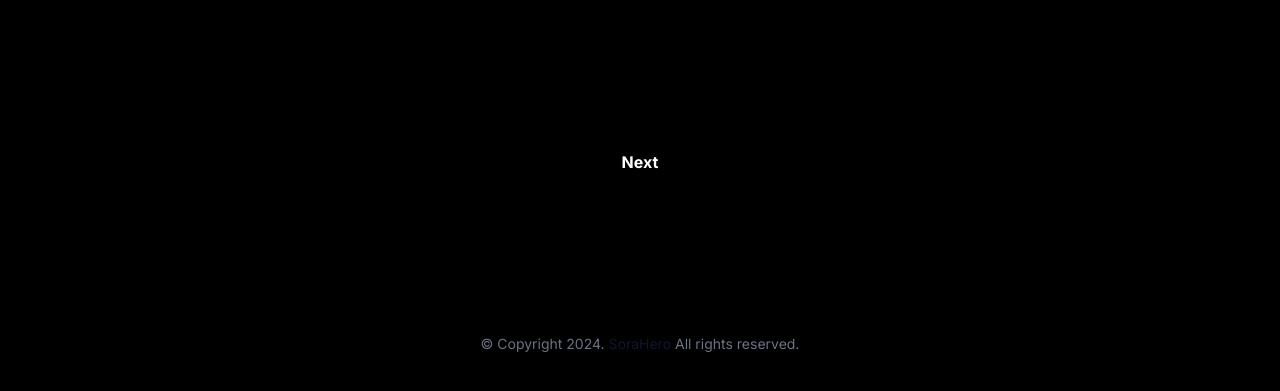
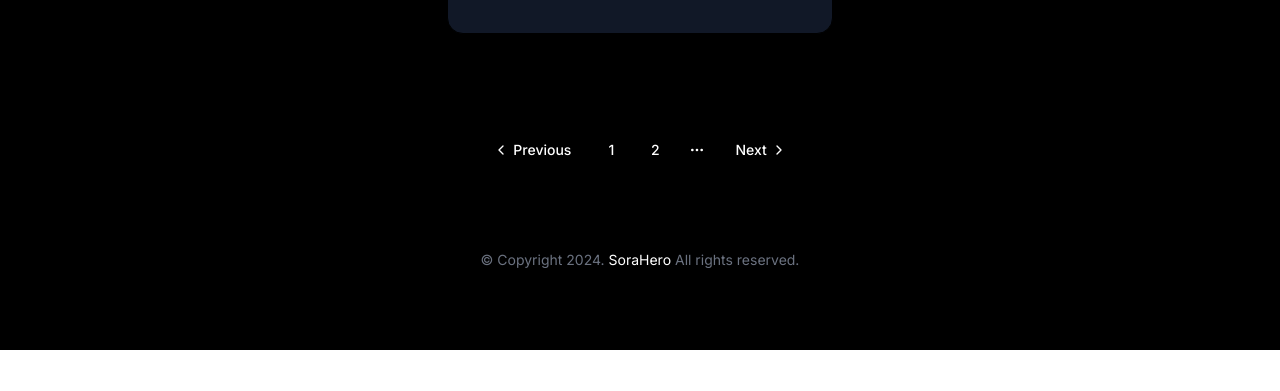
Before and after one commit to LeedwA/sora-hero-app, a Next.js app: page / in a window 1280 px wide. Shown: the part 1949-2340 px from the top of the page. After the commit the page ends 2299 px from the top, so only its background shows below. Built offline with nearby package versions, Linux system fonts and the light colour scheme.

Commit message:
update ui

```diff
--- a/app/(default)/_components/Footer.tsx
+++ b/app/(default)/_components/Footer.tsx
@@ -7,9 +7,9 @@ export default function Footer () {
         <div>
           <p className="font-inter lg: text-center text-sm text-gray-500">
             © Copyright 2024.{" "}
-            <a href="https://www.baidu.com/" target="_blank" className="text-primary">
+            <span className="text-white">
               SoraHero
-            </a>{" "}
+            </span>{" "}
             All rights reserved.
           </p>
         </div>
--- a/app/(default)/_components/Hero.tsx
+++ b/app/(default)/_components/Hero.tsx
@@ -12,6 +12,9 @@ export default function Hero() {
         {/* <Producthunt /> */}
 
         <Input />
+        <div className="text-white text-xl mx-auto max-w-md gap-x-4 mt-8">
+         Sora text-to-video API is not available
+        </div>
         <svg
           viewBox="0 0 1024 1024"
           className="absolute left-1/2 top-1/2 -z-10 h-[64rem] w-[64rem] -translate-x-1/2"
--- a/app/(default)/_components/Input.tsx
+++ b/app/(default)/_components/Input.tsx
@@ -49,9 +49,10 @@ export default function Input() {
   return (
     <div className="mx-auto mt-6 flex max-w-md gap-x-4">
       <input
+        disabled
         type="text"
         required
-        className="min-w-0 flex-auto rounded-md border-0 bg-white/5 px-3.5 py-2 text-white shadow-sm ring-1 ring-inset ring-white/10 focus:ring-2 focus:ring-inset focus:ring-white sm:text-sm sm:leading-6"
+        className="min-w-0 flex-auto rounded-md border-0 bg-white/5 px-3 py-2 text-white shadow-sm ring-1 ring-inset ring-white/8 focus:ring-2 focus:ring-inset focus:ring-white sm:text-sm sm:leading-6"
         placeholder="Describe your prompt"
         value={inputContent}
         onChange={(e) => setInputContent(e.target.value)}
--- a/app/(default)/page.tsx
+++ b/app/(default)/page.tsx
@@ -2,7 +2,7 @@
 
 import Hero from "./_components/Hero";
 import Videos from "./_components/Videos";
-import { getVideos } from "@/data/soraVideo";
+import { allVideoList, getVideos } from "@/data/soraVideo";
 import { useEffect, useState, useRef } from "react";
 import { Video } from "@/types/video";
 import {
@@ -14,83 +14,74 @@ import {
   PaginationNext,
   PaginationPrevious,
 } from "@/components/ui/pagination";
+import { toast } from "sonner";
 
 export default function Home() {
-  const [showPreButton, setShowPreButton] = useState(false);
-  const [showNextButton, setShowNextButton] = useState(false);
   const [videos, setVideos] = useState<Video[]>([]);
 
   //局部变量就用 useRef, let一旦赋值则不能改变， useState是响应式的
   const page = useRef(0);
+  const totalPage = useRef(0);
 
   useEffect(() => {
-    setShowPreButton(false);
-    setShowNextButton(true);
+    totalPage.current = Math.ceil(allVideoList.length / 10);
     setVideos(getVideos(page.current));
   }, []);
 
   function handlePre() {
-    if (page.current === 0) {
-      setShowPreButton(false);
+    if (page.current <= 0) {
+      toast.error("Already on the first page");
+      return;
     }
-    setShowNextButton(true);
-    if (page.current > 0) {
-      page.current -= 1;
-    }
+    page.current -= 1;
     console.log("handlePre================== " + page.current);
     setVideos(getVideos(page.current));
   }
 
   function handleNext() {
-    setShowPreButton(true);
+    if (page.current >= totalPage.current - 1) {
+      toast.error("Already on the last page");
+      return;
+    }
     page.current += 1;
     console.log("handleNext==================" + page.current);
-    let data = getVideos(page.current);
-    if (data.length < 10) {
-      //小于10 ，代表没有下一页数据了
-      setShowNextButton(false);
-    }
     setVideos(getVideos(page.current));
+  }
+
+  function selectedPage(pageNumber: number) {
+    page.current = pageNumber;
+    setVideos(getVideos(pageNumber));
   }
 
   return (
     <div>
       <Hero />
       <Videos videos={videos} />
-      <div className="flex flex-row justify-center">
-        {showPreButton && (
-          <button className="text-white font-bold " onClick={handlePre}>
-            Previous
-          </button>
-        )}
-        {showNextButton && (
-          <button className="text-white font-bold m-20" onClick={handleNext}>
-            Next
-          </button>
-        )}
-      </div>
-
-      {/* <Pagination>
+      <Pagination>
         <PaginationContent>
 
-          <PaginationItem>
-            <PaginationPrevious href="#" />
+          <PaginationItem className="text-white">
+            <PaginationPrevious onClick={handlePre} />
           </PaginationItem>
 
-          <PaginationItem>
-            <PaginationLink href="#">1</PaginationLink>
+          <PaginationItem className="text-white">
+            <PaginationLink  onClick={ () => selectedPage(0)}>1</PaginationLink>
           </PaginationItem>
 
-          <PaginationItem>
+          <PaginationItem className="text-white">
+            <PaginationLink  onClick={ () => selectedPage(1)}>2</PaginationLink>
+          </PaginationItem>
+
+          <PaginationItem className="text-white">
             <PaginationEllipsis />
           </PaginationItem>
 
-          <PaginationItem>
-            <PaginationNext href="#" />
+          <PaginationItem className="text-white">
+            <PaginationNext onClick={handleNext} />
           </PaginationItem>
 
         </PaginationContent>
-      </Pagination> */}
+      </Pagination>
     </div>
   );
 }
--- a/data/soraVideo.ts
+++ b/data/soraVideo.ts
@@ -292,7 +292,11 @@ export const allVideoList = [
     }
   ]
 
-
+  /**
+   * 分页获取10条数据
+   * @param page
+   * @returns
+   */
   export function getVideos(page:number) : Video[] {
     let start = page* 10
     let end = (page+1)* 10
```
